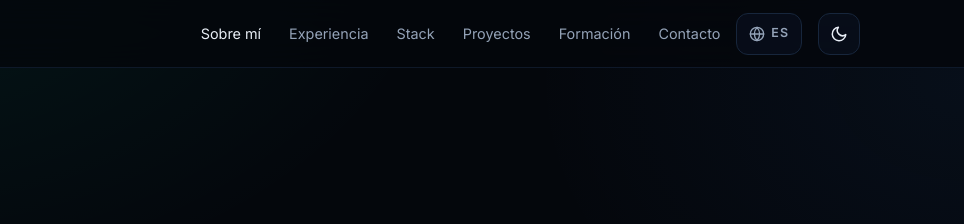
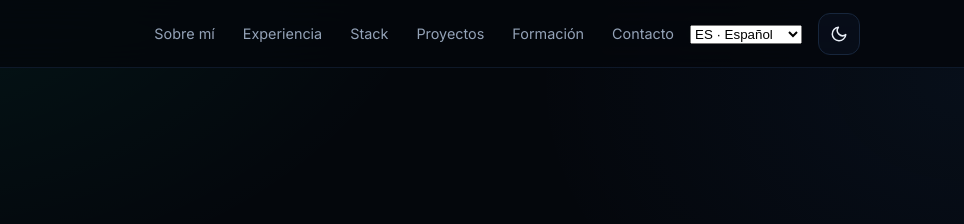
Before and after one commit to Matisandev/matisandev.github.io, a plain HTML site: page index.html in a window 1280 px wide. Shown: the top 224 px of the page, 316-1280 px from the left. Drawn offline with Linux system fonts and the light colour scheme.

Commit message:
Portafolio: selector de idioma igual a ProRoller

```diff
--- a/index.html
+++ b/index.html
@@ -76,24 +76,11 @@
       </a>
 
       <div class="lang-switch" id="langSwitch">
-        <button class="lang-switch__toggle" type="button" id="langToggle" aria-haspopup="true"
-          aria-expanded="false" aria-controls="langMenu" aria-label="Cambiar idioma" title="Cambiar idioma">
-          <svg class="lang-switch__globe" width="16" height="16" viewBox="0 0 24 24" fill="none" stroke="currentColor"
-            stroke-width="2" stroke-linecap="round" stroke-linejoin="round" aria-hidden="true">
-            <circle cx="12" cy="12" r="10" />
-            <path d="M2 12h20" />
-            <path d="M12 2a15.3 15.3 0 0 1 4 10 15.3 15.3 0 0 1-4 10 15.3 15.3 0 0 1-4-10 15.3 15.3 0 0 1 4-10Z" />
-          </svg>
-          <span class="lang-switch__current" id="langCurrent">ES</span>
-        </button>
-        <ul class="lang-switch__menu" id="langMenu" role="menu" aria-label="Idioma" hidden>
-          <li role="none"><button type="button" role="menuitemradio" aria-checked="true" data-lang="es"
-              lang="es">Español</button></li>
-          <li role="none"><button type="button" role="menuitemradio" aria-checked="false" data-lang="en"
-              lang="en">English</button></li>
-          <li role="none"><button type="button" role="menuitemradio" aria-checked="false" data-lang="pt"
-              lang="pt-BR">Português</button></li>
-        </ul>
+        <select class="lang-select" id="langSelect" name="locale" aria-label="Cambiar idioma" title="Cambiar idioma">
+          <option value="es" lang="es">ES · Español</option>
+          <option value="en" lang="en">EN · English</option>
+          <option value="pt" lang="pt-BR">PT · Português</option>
+        </select>
       </div>
 
       <button class="theme-toggle" type="button" id="themeToggle" aria-pressed="false"
```
